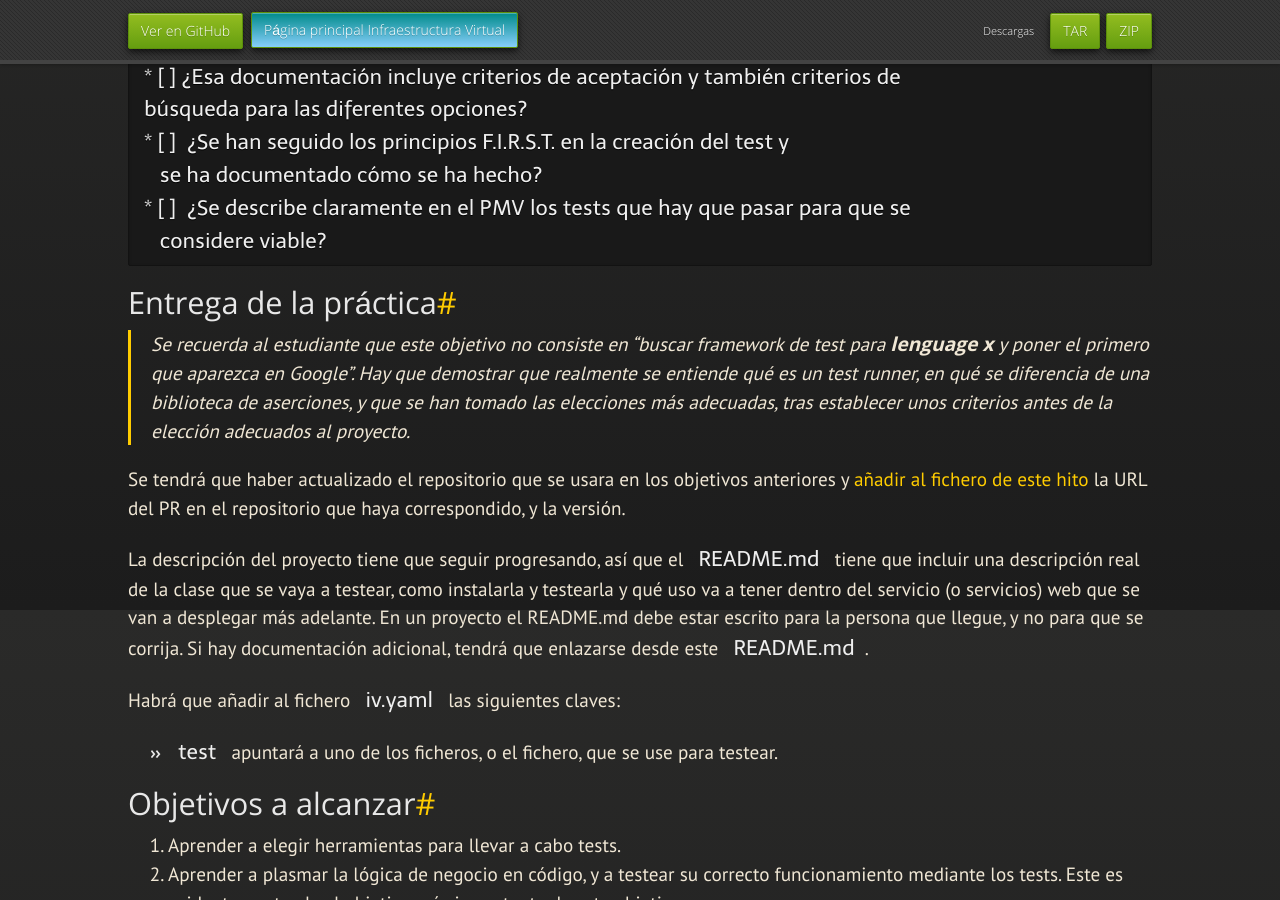
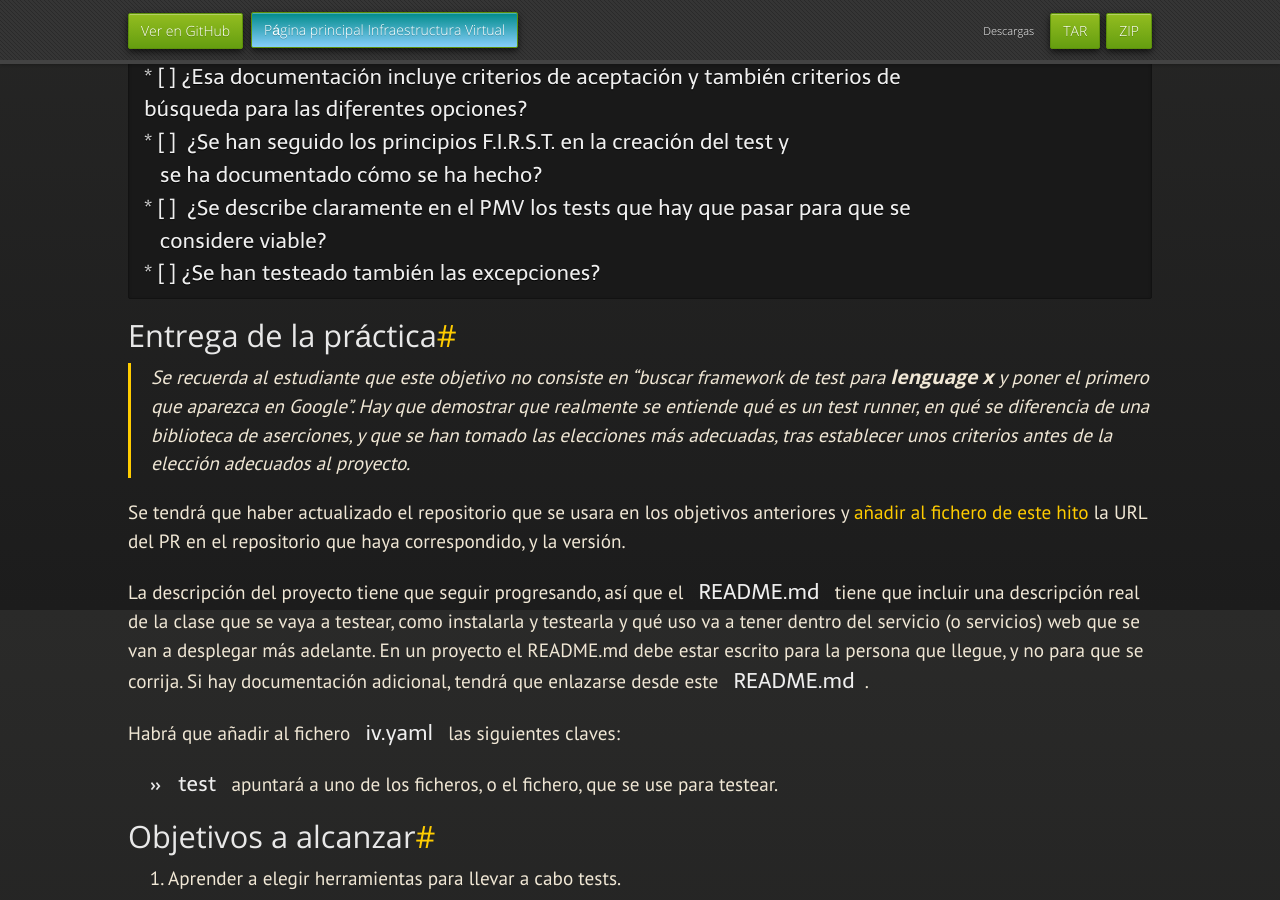
Before and after one commit to JJ/IV, a Jekyll site: the page built from documentos/proyecto/4.Tests.md, in a window 1280 px wide and 900 px high, scrolled down 2090 px. Built offline with Jekyll 4.4.1, drawn with Linux system fonts in a browser that asks for light colours; nearby versions of some CDN libraries; some web fonts are replaced; our own code applies the rules of GitHub Pages for plain Markdown files.

Commit message:
Sync documentos/proyecto/4.Tests.md de master a gh-pages

````diff
--- a/documentos/proyecto/4.Tests.md
+++ b/documentos/proyecto/4.Tests.md
@@ -110,6 +110,7 @@ búsqueda para las diferentes opciones?
    se ha documentado cómo se ha hecho?
 * [ ]  ¿Se describe claramente en el PMV los tests que hay que pasar para que se
    considere viable?
+* [ ] ¿Se han testeado también las excepciones?
 ```
 
 ## Entrega de la práctica
````
